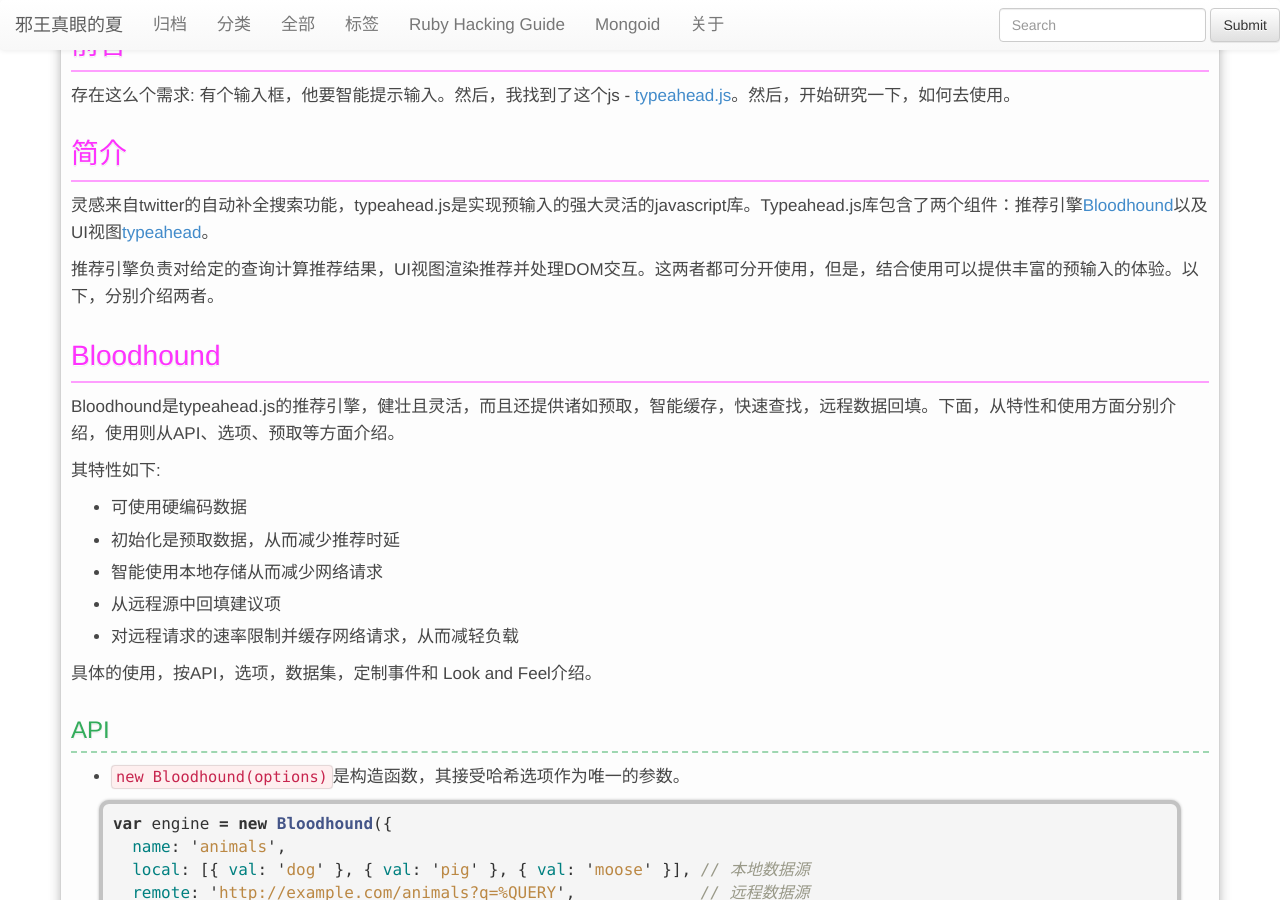
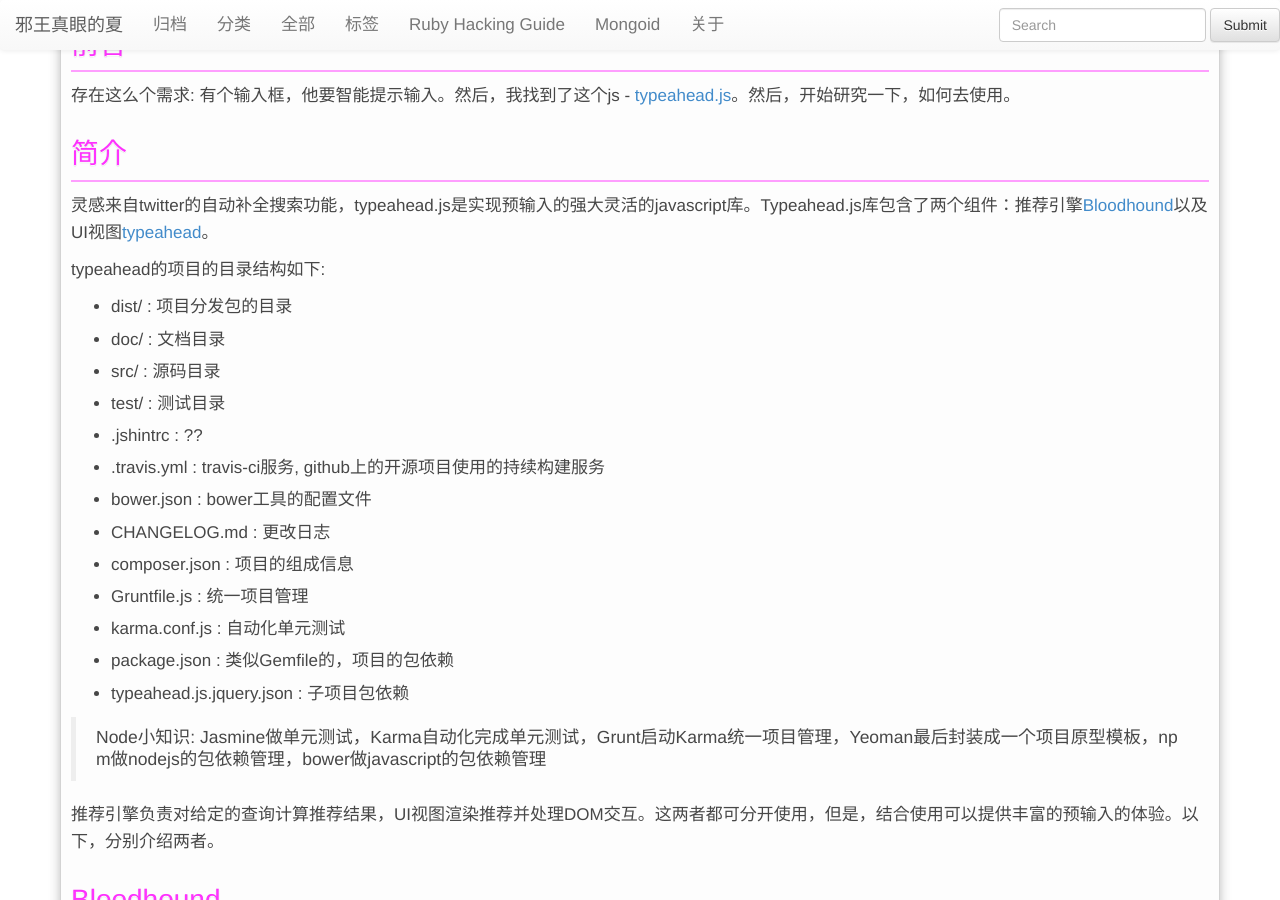
Before and after one commit to xiajian/xiajian.github.io, a Jekyll site: the page built from _posts/2014-12-01-typeahead.md, in a window 1280 px wide and 900 px high, scrolled down 256 px. Built offline with Jekyll 4.4.1, drawn with Linux system fonts in a browser that asks for light colours; nearby versions of some CDN libraries; Markdown is read by kramdown in place of the engine named in the settings; comment, search, counter and statistics services are not loaded.

Commit message:
travis-ci

```diff
--- a/_posts/2014-12-01-typeahead.md
+++ b/_posts/2014-12-01-typeahead.md
@@ -10,6 +10,24 @@ title: typeahead.js
 ## 简介
 
 灵感来自twitter的自动补全搜索功能，typeahead.js是实现预输入的强大灵活的javascript库。Typeahead.js库包含了两个组件：推荐引擎[Bloodhound](https://github.com/twitter/typeahead.js/blob/master/doc/bloodhound.md)以及UI视图[typeahead](https://github.com/twitter/typeahead.js/blob/master/doc/jquery_typeahead.md)。
+
+typeahead的项目的目录结构如下:
+
+* dist/ : 项目分发包的目录
+* doc/  : 文档目录
+* src/  : 源码目录
+* test/ : 测试目录
+* .jshintrc : ??
+* .travis.yml : travis-ci服务, github上的开源项目使用的持续构建服务
+* bower.json  : bower工具的配置文件
+* CHANGELOG.md : 更改日志
+* composer.json : 项目的组成信息
+* Gruntfile.js : 统一项目管理
+* karma.conf.js : 自动化单元测试
+* package.json : 类似Gemfile的，项目的包依赖
+* typeahead.js.jquery.json : 子项目包依赖
+
+> Node小知识:  Jasmine做单元测试，Karma自动化完成单元测试，Grunt启动Karma统一项目管理，Yeoman最后封装成一个项目原型模板，npm做nodejs的包依赖管理，bower做javascript的包依赖管理
 
 推荐引擎负责对给定的查询计算推荐结果，UI视图渲染推荐并处理DOM交互。这两者都可分开使用，但是，结合使用可以提供丰富的预输入的体验。以下，分别介绍两者。
 
```
Also changed, not shown: other parts of _posts/2014-12-01-typeahead.md (+2 -1 lines), _posts/2014-12-15-Travis-ci.md (added, +86 -0 lines).
